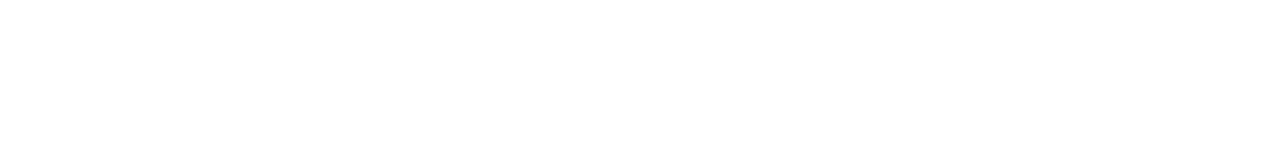
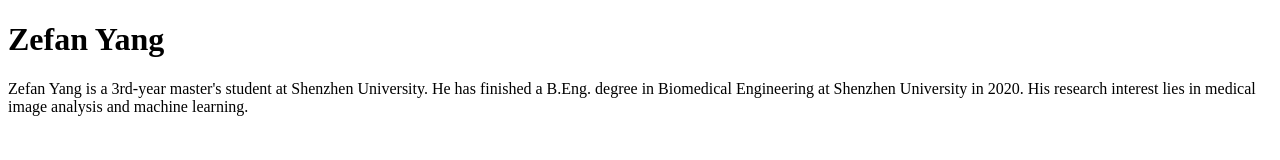
Before and after one commit to zefanyang/zefanyang.github.io, a plain HTML site: page index.html in a window 1280 px wide. Drawn offline with Linux system fonts and the light colour scheme.

Commit message:
update homepage

```diff
--- a/index.html
+++ b/index.html
@@ -1,9 +1,12 @@
 <!DOCTYPE html>
 <html lang="en">
 	<head>
-		<title>Zefan Yang</title>
+		<title>Zefan's Homepage</title>
 	</head>
 	<body>
-
+		<h1> Zefan Yang </h1>
+		<p>Zefan Yang is a 3rd-year master's student at Shenzhen University.
+		He has finished a B.Eng. degree in Biomedical Engineering at Shenzhen University in 2020.
+		His research interest lies in medical image analysis and machine learning.</p>
 	</body>
 </html>
```
